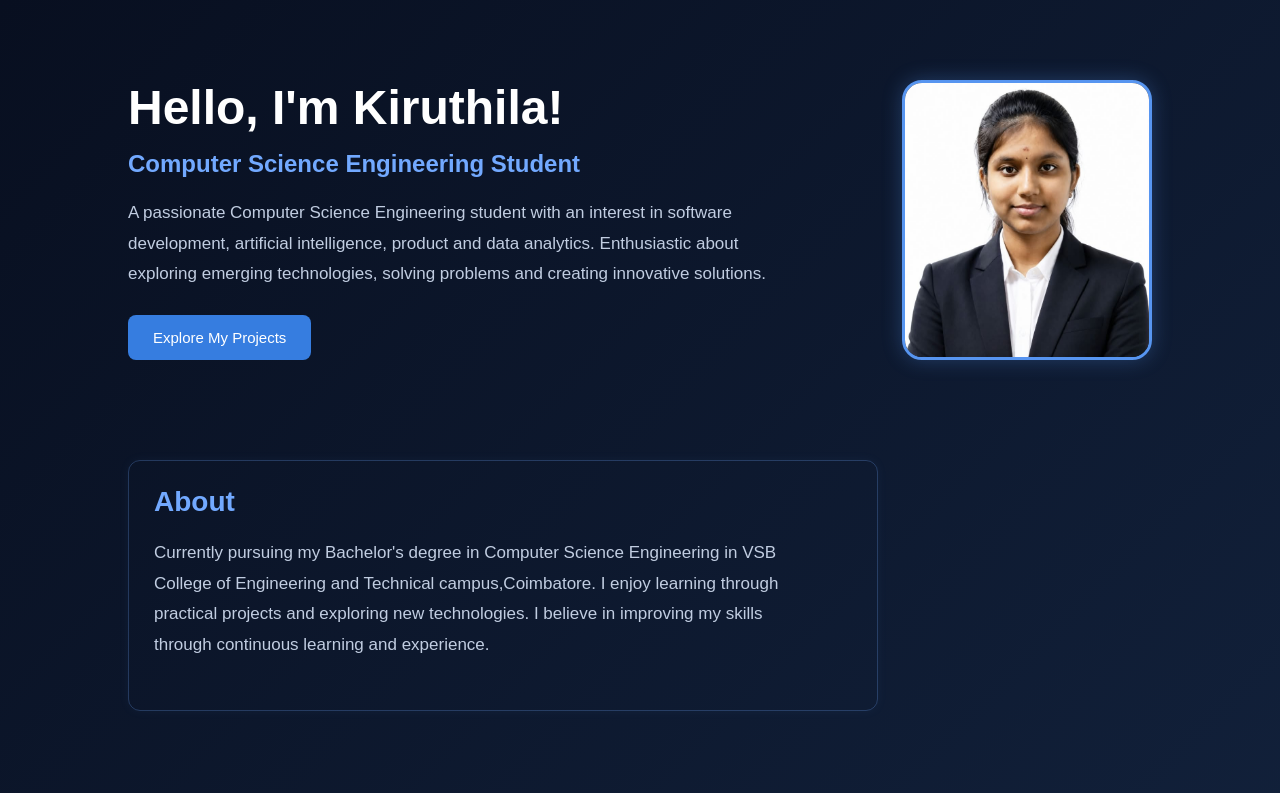
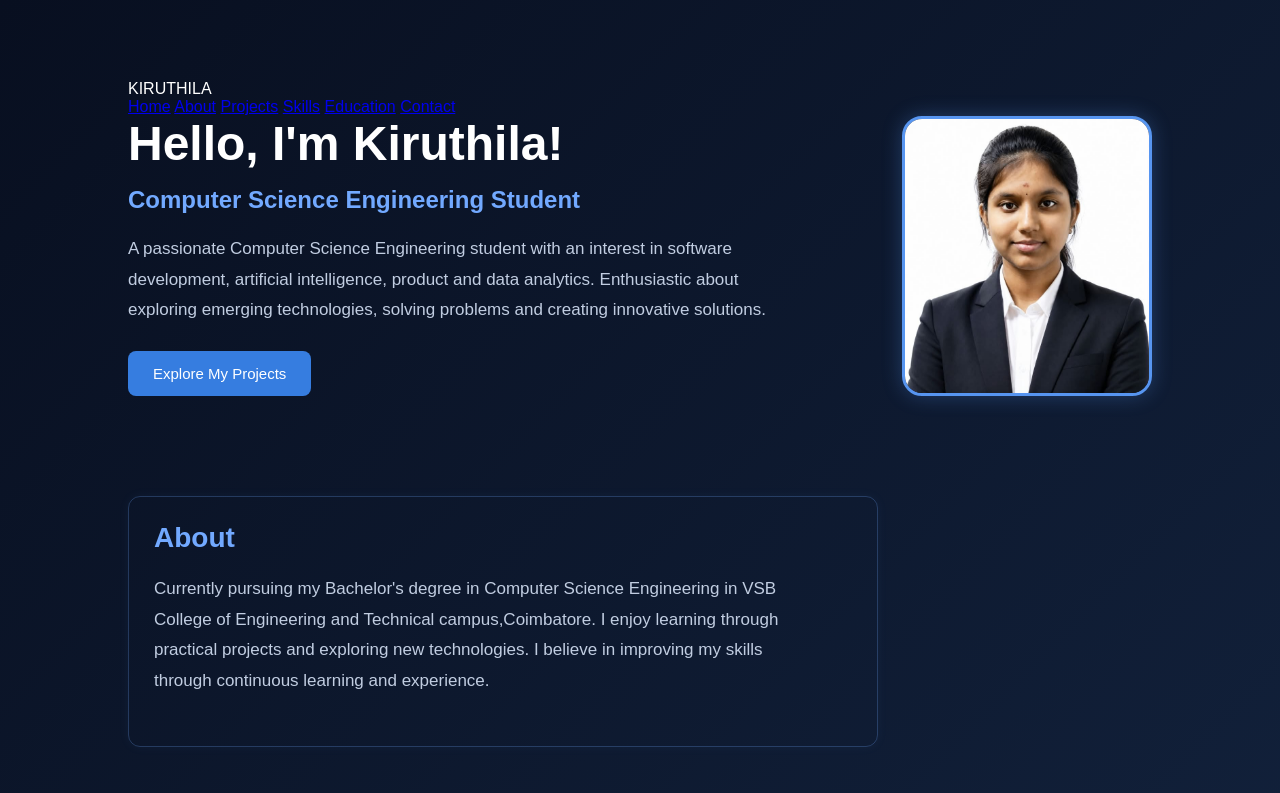
Before and after one commit to kiruthila/Kiruthila_Portfolio, a plain HTML site: page index.html in a window 1280 px wide. Shown: the top 793 px of the page. Drawn offline with Linux system fonts and the light colour scheme.

Commit message:
Update index.html

```diff
--- a/index.html
+++ b/index.html
@@ -10,6 +10,18 @@
 </head>
 
 <body>
+    <nav class="navbar">
+    <div class="nav-logo">KIRUTHILA</div>
+
+    <div class="nav-links">
+        <a href="#home" class="active">Home</a>
+        <a href="#about">About</a>
+        <a href="#projects">Projects</a>
+        <a href="#skills">Skills</a>
+        <a href="#education">Education</a>
+        <a href="#contact">Contact</a>
+    </div>
+</nav>
     <div class="home-content">
 
         <div class="intro">
```
